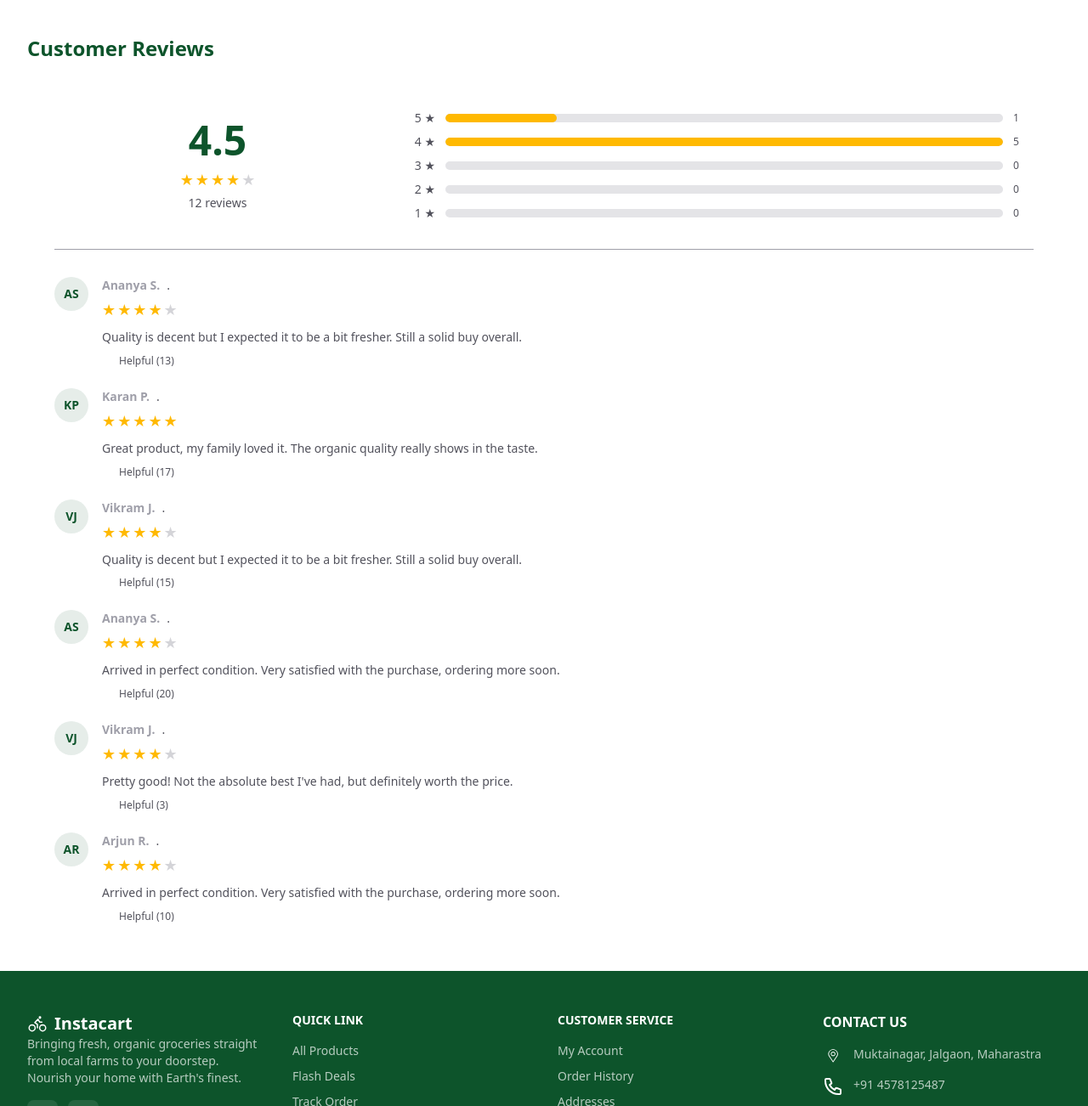
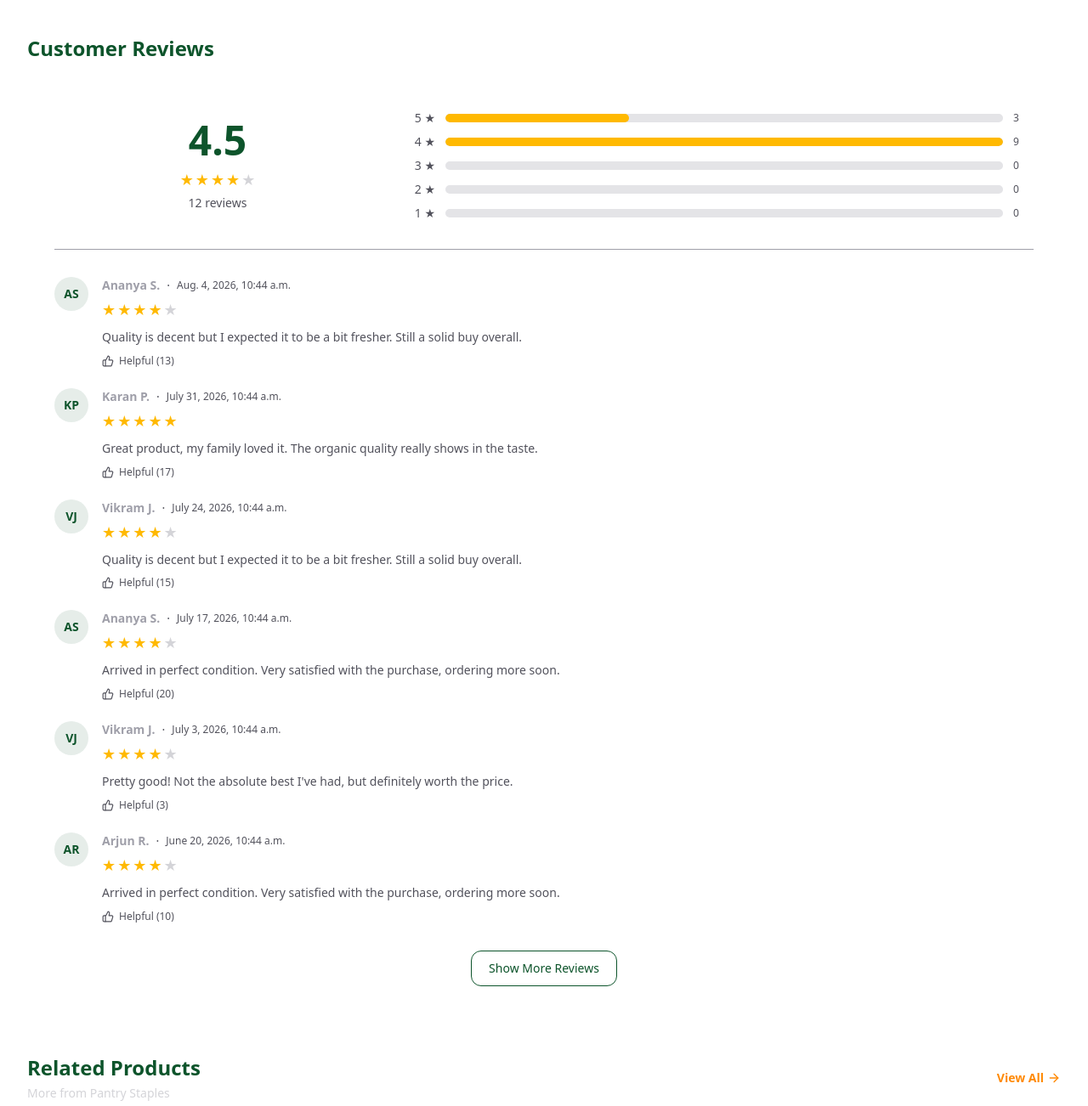
Before and after one commit to piyush202003/Food-Delivery, a Django app: page /products/69c22613ae75a98c7cd13b37/ in a window 1280 px wide. Shown: the part 691-1993 px from the top of the page at 85% size. Run offline with Django 5.2, Linux system fonts and the light colour scheme; some libraries are stand-ins or nearby versions.

Commit message:
completed product page

```diff
--- a/FeaturesApp/dummyData.py
+++ b/FeaturesApp/dummyData.py
@@ -110,8 +110,8 @@ def dummyProducts():
                 "unit": "280g",
                 "stock": 100,
                 "isOrganic": False,
-                "rating": 4.5,
-                "reviewCount": 12,
+                "rating": 4,
+                "reviewCount": 22,
                 "__v": 0,
                 "createdAt": "2026-03-24T05:50:11.118Z",
                 "updatedAt": "2026-03-24T05:50:11.118Z",
@@ -240,8 +240,9 @@ def generate_dummy_reviews(product):
     rng = random.Random(str(product['id']))
     # rng = random.Random(str(product.id))
 
-    count = min(product['reviewCount'], 6)
+    # count = min(product['reviewCount'], 6)
     # count = min(product.review_count, 6)
+    count = product['reviewCount']
 
     days_ago = [
         3,
--- a/FeaturesApp/views.py
+++ b/FeaturesApp/views.py
@@ -175,7 +175,7 @@ def ProductPage(request,pdid):
 
     relatedProducts = []
     for pd in products:
-        if pd['id'] != pdid:
+        if pd['id'] != pdid and pd['category'] == product['category']:
             relatedProducts.append(pd)
 
     cartData = request.session.get("cart",{})
--- a/theme/static/css/dist/styles.css
+++ b/theme/static/css/dist/styles.css
@@ -10,7 +10,6 @@
     monospace;
     --color-red-50: oklch(97.1% 0.013 17.38);
     --color-red-200: oklch(88.5% 0.062 18.334);
-    --color-red-300: oklch(80.8% 0.114 19.571);
     --color-red-400: oklch(70.4% 0.191 22.216);
     --color-red-500: oklch(63.7% 0.237 25.331);
     --color-red-800: oklch(44.4% 0.177 26.899);
@@ -30,7 +29,6 @@
     --color-yellow-400: oklch(85.2% 0.199 91.936);
     --color-green-50: oklch(98.2% 0.018 155.826);
     --color-green-200: oklch(92.5% 0.084 155.995);
-    --color-green-300: oklch(87.1% 0.15 154.449);
     --color-green-400: oklch(79.2% 0.209 151.711);
     --color-green-500: oklch(72.3% 0.219 149.579);
     --color-green-600: oklch(62.7% 0.194 149.214);
@@ -47,7 +45,6 @@
     --color-gray-300: oklch(87.2% 0.01 258.338);
     --color-gray-400: oklch(70.7% 0.022 261.325);
     --color-gray-500: oklch(55.1% 0.027 264.364);
-    --color-gray-900: oklch(21% 0.034 264.665);
     --color-zinc-50: oklch(98.5% 0 0);
     --color-zinc-100: oklch(96.7% 0.001 286.375);
     --color-zinc-200: oklch(92% 0.004 286.32);
@@ -260,6 +257,9 @@
   .pointer-events-none {
     pointer-events: none;
   }
+  .visible {
+    visibility: visible;
+  }
   .absolute {
     position: absolute;
   }
@@ -362,6 +362,9 @@
   .mt-10 {
     margin-top: calc(var(--spacing) * 10);
   }
+  .mt-12 {
+    margin-top: calc(var(--spacing) * 12);
+  }
   .mt-32 {
     margin-top: calc(var(--spacing) * 32);
   }
@@ -394,6 +397,9 @@
   }
   .mb-20 {
     margin-bottom: calc(var(--spacing) * 20);
+  }
+  .mb-44 {
+    margin-bottom: calc(var(--spacing) * 44);
   }
   .ml-1 {
     margin-left: calc(var(--spacing) * 1);
@@ -758,6 +764,9 @@
   .border-green-200 {
     border-color: var(--color-green-200);
   }
+  .border-green-900 {
+    border-color: var(--color-green-900);
+  }
   .border-red-200 {
     border-color: var(--color-red-200);
   }
@@ -851,9 +860,6 @@
   .bg-red-50 {
     background-color: var(--color-red-50);
   }
-  .bg-red-400 {
-    background-color: var(--color-red-400);
-  }
   .bg-white {
     background-color: var(--color-white);
   }
@@ -869,9 +875,6 @@
       background-color: color-mix(in oklab, var(--color-white) 50%, transparent);
     }
   }
-  .bg-yellow-400 {
-    background-color: var(--color-yellow-400);
-  }
   .bg-zinc-50 {
     background-color: var(--color-zinc-50);
   }
@@ -880,9 +883,6 @@
   }
   .bg-zinc-200 {
     background-color: var(--color-zinc-200);
-  }
-  .bg-zinc-400 {
-    background-color: var(--color-zinc-400);
   }
   .bg-linear-to-r {
     --tw-gradient-position: to right;
@@ -1442,6 +1442,13 @@
     &:hover {
       @media (hover: hover) {
         background-color: var(--color-green-800);
+      }
+    }
+  }
+  .hover\:bg-green-900 {
+    &:hover {
+      @media (hover: hover) {
+        background-color: var(--color-green-900);
       }
     }
   }
--- a/theme/templates/ProductPage.html
+++ b/theme/templates/ProductPage.html
@@ -150,6 +150,27 @@
 
             <!-- Related Products -->
 
+            <section class="mt-12 mb-44">
+                <div class="flex items-center justify-between mb-6">
+                    <div>
+                        <h2 class="text-2xl font-semibold text-green-900">Related Products</h2>
+                        <p class="text-sm text-zinc-300 mt-1">More from {{ categoryLabel|upper|title }}</p>
+                    </div>
+                    <a href="{% url 'Products' %}?category={{ product.category }}" class="text-sm font-semibold text-orange-400 hover:text-orange-600 flex items-center gap-1 transition-colors">
+                        View All
+                        <i data-lucide="arrow-right" class="size-4"></i>
+                    </a>
+                </div>
+                <div class="grid grid-clos-2 sm:grid-cols-3 lg:grid-cols-5 gap-4 xl:gap-8">
+                    {% for rp in relatedProducts %}
+                        {% include 'components/ProductCard.html' with product=rp %}
+                    {% endfor %}
+                </div>
+
+
+            </section>
+
+
         </div>
     </div>
 {% endblock content %}
--- a/theme/templates/components/Review.html
+++ b/theme/templates/components/Review.html
@@ -46,37 +46,134 @@
         </div>
 
         <!-- Individual reviews -->
-        <div class="space-y-6">
+        <div id="reviews-container" class="space-y-6">
 
             {% for review in reviews %}
-                <div class="flex gap-4">
+
+                <div
+                    class="review-item flex gap-4 {% if forloop.counter > 6 %}hidden{% endif %}"
+                >
+
+                    <!-- Avatar -->
                     <div class="size-10 rounded-full bg-green-900/10 text-green-900 flex items-center justify-center shrink-0 text-sm font-semibold">
                         {{ review.avatar }}
                     </div>
-                    <div class="flex1 min-w-0">
+
+
+                    <div class="flex-1 min-w-0">
+
+                        <!-- Name and Date -->
                         <div class="flex items-center flex-wrap gap-2 mb-1">
-                            <span class="text-sm font-semibold text-zinc-400">{{ review.name }}</span>
-                            <span class="text-sm text-zinc-600">.</span>
-                            <span class="text-xs text-zinc-600">{{ review.data }}</span>
+
+                            <span class="text-sm font-semibold text-zinc-400">
+                                {{ review.name }}
+                            </span>
+
+                            <span class="text-sm text-zinc-600">
+                                ·
+                            </span>
+
+                            <span class="text-xs text-zinc-600">
+                                {{ review.date }}
+                            </span>
+
                         </div>
+
+
+                        <!-- Stars -->
                         <div class="flex items-center gap-0.5 mb-2">
+
                             {% for star in "12345" %}
+
                                 {% if forloop.counter <= review.rating %}
-                                    <span class="text-amber-400 text-lg">★</span>
+
+                                    <span class="text-amber-400 text-lg">
+                                        ★
+                                    </span>
+
                                 {% else %}
-                                    <span class="text-zinc-300 text-lg">★</span>
+
+                                    <span class="text-zinc-300 text-lg">
+                                        ★
+                                    </span>
+
                                 {% endif %}
+
                             {% endfor %}
+
                         </div>
-                        <p class="text-sm text-zinc-600 leading-relaxed">{{ review.comment }}</p>
-                        <button class="mt-2 flex items-center gap-1.5 text-xs text-zinc-600 hover:text-green-900 transition-colors">
-                            <i data-lucide="thumbs" class="size-3.5"></i>
+
+
+                        <!-- Comment -->
+                        <p class="text-sm text-zinc-600 leading-relaxed">
+                            {{ review.comment }}
+                        </p>
+
+
+                        <!-- Helpful -->
+                        <button
+                            type="button"
+                            class="mt-2 flex items-center gap-1.5 text-xs text-zinc-600 hover:text-green-900 transition-colors"
+                        >
+                            <i data-lucide="thumbs-up" class="size-3.5"></i>
                             Helpful ({{ review.helpful }})
                         </button>
+
                     </div>
+
                 </div>
+
             {% endfor %}
 
         </div>
+
+
+        <!-- Show More Button -->
+
+        {% if reviews|length > 6 %}
+
+            <div class="flex justify-center mt-8">
+
+                <button
+                    id="show-more-reviews"
+                    type="button"
+                    class="px-5 py-2.5 text-sm font-medium text-green-900 border border-green-900 rounded-xl hover:bg-green-900 hover:text-white transition-colors"
+                >
+                    Show More Reviews
+                </button>
+
+            </div>
+
+        {% endif %}
     </div>
+
+    <script>
+        const reviewItems = document.querySelectorAll(".review-item");
+        const showMoreButton = document.getElementById("show-more-reviews");
+
+        let visibleReviews = 6;
+        const reviewsPerClick = 6;
+
+        showMoreButton?.addEventListener("click", () => {
+
+            const nextVisibleReviews = visibleReviews + reviewsPerClick;
+
+            for (
+                let i = visibleReviews;
+                i < nextVisibleReviews && i < reviewItems.length;
+                i++
+            ) {
+                reviewItems[i].classList.remove("hidden");
+            }
+
+            visibleReviews = nextVisibleReviews;
+
+            // Hide button when all reviews are visible
+            if (visibleReviews >= reviewItems.length) {
+                showMoreButton.classList.add("hidden");
+            }
+
+        });
+    </script>
+
 </section>
```
